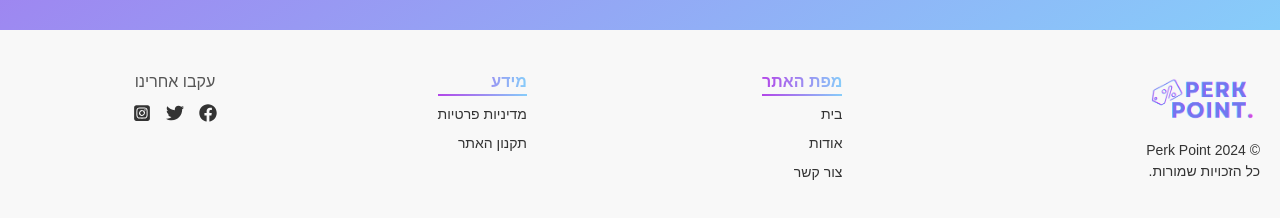
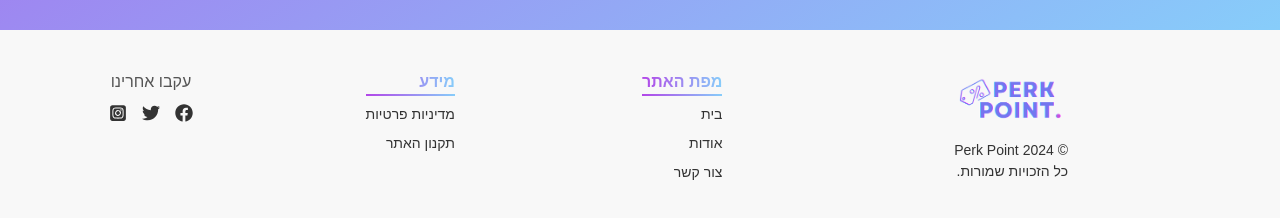
Before and after one commit to onico100/perk-point, a Next.js app: page / in a window 1280 px wide. Shown: the part 840-1058 px from the top of the page. Built offline with nearby package versions, Linux system fonts and the light colour scheme; no server answers; a web font is replaced by a local one.

Commit message:
buttons and footer

```diff
--- a/src/styles/Home/CardContainer.module.css
+++ b/src/styles/Home/CardContainer.module.css
@@ -1,4 +1,4 @@
-@import url('https://fonts.googleapis.com/css2?family=Alef:wght@400;700&family=Amatic+SC:wght@400;700&family=Assistant:wght@200..800&family=M+PLUS+Rounded+1c&family=Varela+Round&display=swap');
+@import url("https://fonts.googleapis.com/css2?family=Alef:wght@400;700&family=Amatic+SC:wght@400;700&family=Assistant:wght@200..800&family=M+PLUS+Rounded+1c&family=Varela+Round&display=swap");
 
 /* CardContainer styles */
 .cardContainer {
@@ -68,7 +68,7 @@
 }
 
 .card button:hover {
-  background-color: #0056b3;
+  transform: scale(1.02);
 }
 
 /* .card {
@@ -76,7 +76,6 @@
   transform: translateY(50px);
   animation: slideUp 0.5s forwards;
 } */
-
 
 .card:nth-child(2) {
   animation-delay: 0.2s;
--- a/src/styles/Home/Footer.module.css
+++ b/src/styles/Home/Footer.module.css
@@ -9,7 +9,7 @@
 }
 
 .container {
-  margin: 0 auto;
+  margin-right: 15vw;
   display: flex;
   flex-wrap: wrap; /* Ensures responsiveness */
   justify-content: space-between;
```
